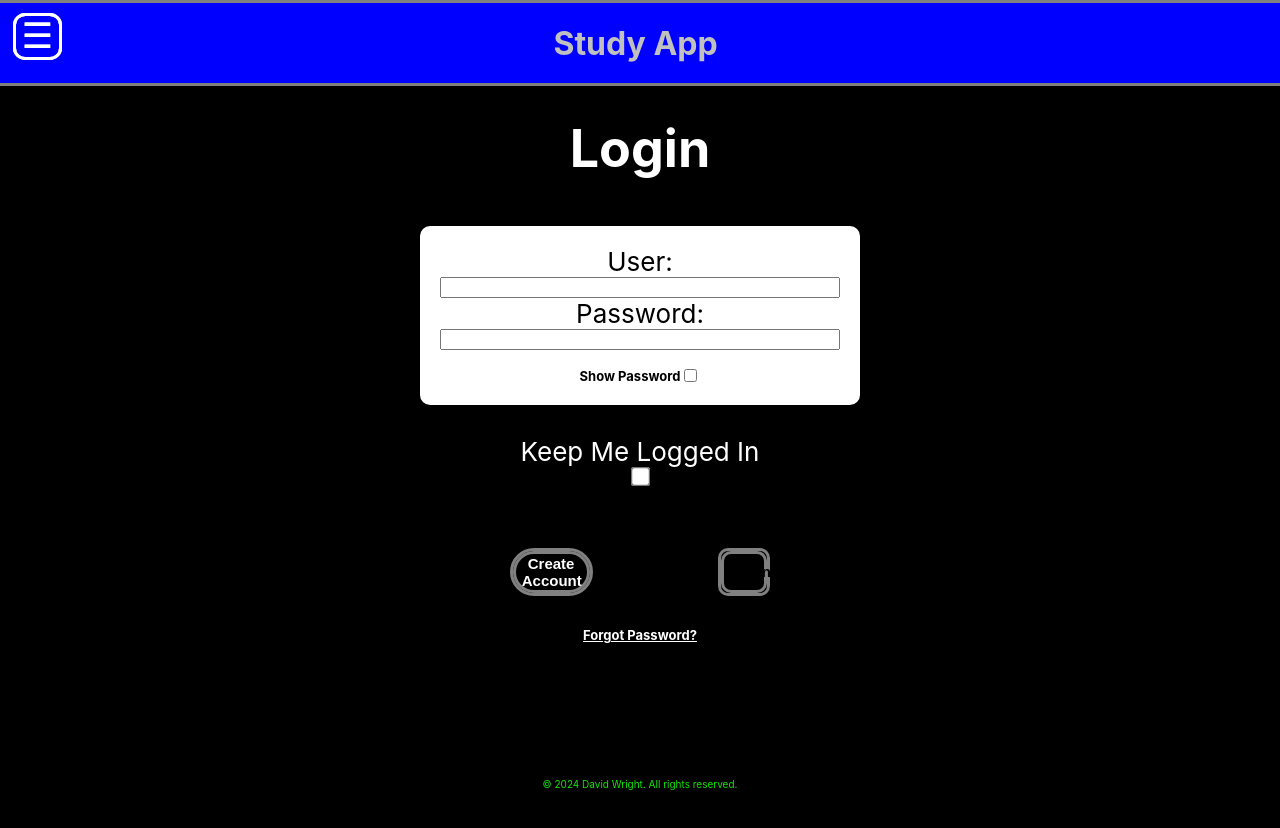
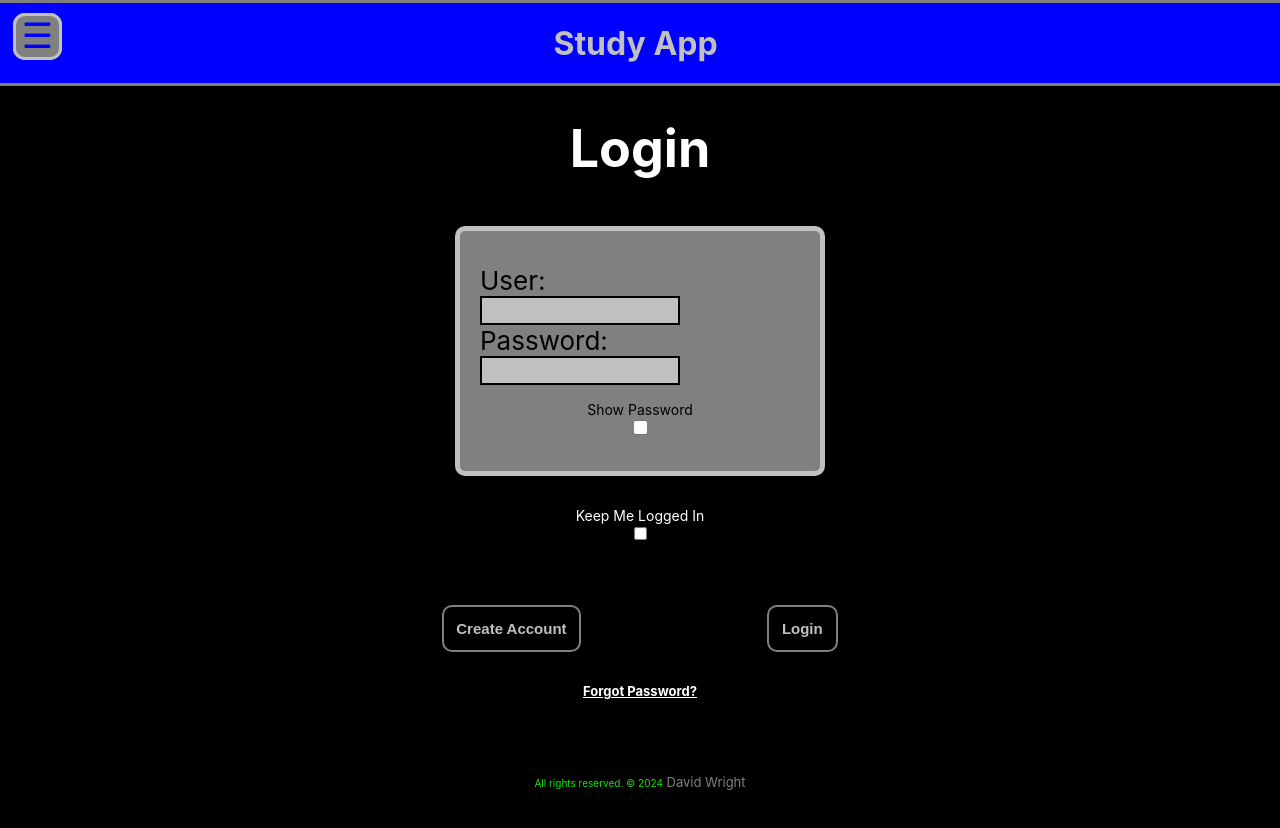
Before and after one commit to Code-Life-Hub/studyApp_FrontEnd, a React (Create React App) app: page / in a window 1280 px wide. Shown: the top 828 px of the page. Built offline with nearby package versions, Linux system fonts and the light colour scheme.

Commit message:
Major updates.

```diff
--- a/src/App.js
+++ b/src/App.js
@@ -50,11 +50,11 @@ function App() {
                 autoCapitalize="off"
                 required
               />
-              <label className="password">Password:</label>
+              <label className="Password">Password:</label>
               <input
-                className="password"
+                className="Password"
                 type="password"
-                id="password"
+                id="Password"
                 // autoComplete="off" // I am leaving this here in case I change my mind.
                 autoCorrect="off"
                 autoCapitalize="off"
--- a/src/components/utils/Footer.js
+++ b/src/components/utils/Footer.js
@@ -35,7 +35,12 @@ const Footer = () => {
         className="trademark-footer"
         title="Trademark - © 2024 David Wright. All rights reserved."
       >
-        © {new Date().getFullYear()} David Wright. All rights reserved.
+        All rights reserved.
+        © {new Date().getFullYear()}
+        <a className="mailTo" href="mailTo:Dwright9157@icloud.com">
+          {" "}
+          David Wright
+        </a>
       </p>
     )
   );
--- a/src/styles/App.css
+++ b/src/styles/App.css
@@ -31,9 +31,61 @@
     font-size: 1.5em;
   }
 
+  #username_or_email.username_or_email {
+    width: 60%;
+    border: solid black 2px;
+    background-color: silver;
+    color: blue;
+    font-weight: bold;
+    font-size: 20px;
+    font-family: Times New Roman;
+  }
+
+  .username_or_email {
+    display: flex;
+  }
+
+  #username_or_email.username_or_email:active {
+    background-color: black;
+  }
+
+  .Password {
+    display: flex;
+  }
+
+  #Password.Password {
+    width: 60%;
+    border: solid black 2px;
+    background-color: silver;
+    color: blue;
+    font-weight: bold;
+    font-size: 20px;
+    font-family: Times New Roman;
+  }
+
+  #Password.Password:active {
+    background-color: black;
+  }
+
+  .password {
+    display: flex;
+    flex-direction: column;
+    align-items: center;
+    width: 100%;
+    font-size: 14px;
+  }
+
+  .navLinks>a {
+    color: white;
+    text-decoration: none;
+    font-size: 1.5em;
+  }
+
   .navLinks>a:hover {
     align-self: center;
     text-decoration: underline;
+    color: rgb(38, 38, 254);
+    font-style: italic;
   }
 
   .closeNavButton {
@@ -107,13 +159,13 @@
 
 
   .hamburger-btn {
-    background: none;
+    background-color: grey;
     position: fixed;
-    border: solid white 3px;
+    border: solid silver 3px;
     border-radius: 25%;
     font-size: 35px;
     cursor: pointer;
-    color: white;
+    color: blue;
     outline: none;
     margin: 1%;
     padding-top: 0px;
@@ -125,8 +177,9 @@
 
   .hamburger-btn:hover {
     transform: scale(1.0);
-    color: #39ff14;
-    border: solid white 2px;
+    color: white;
+    background-color: blue;
+    border: solid white 3px;
   }
 
   .backToTop {
@@ -148,34 +201,71 @@
   .UserLogin {
     display: flex;
     flex-direction: column;
-    background-color: white;
+    justify-content: center;
+    background-color: grey;
+    border: solid silver 5px;
     color: black;
     padding: 20px;
     border-radius: 10px;
     box-shadow: 0 0 10px 0 rgba(0, 0, 0, 0.1);
-    width: 400px;
+    width: 25%;
+    height: 25vh;
   }
 
   .rememberMe {
     display: flex;
+    font-size: 14px;
     flex-direction: column;
     align-self: center;
   }
 
-  .rememberMe input {
+  .rememberMe:hover {
     align-self: center;
+    transform: scale(1.2);
+  }
+
+  input.rememberme.rememberme:hover {
     transform: scale(1.5);
+    cursor: pointer;
+  }
+
+  .mailTo {
+    text-decoration: none;
+    font-size: 13px;
+    color: grey;
+  }
+
+  .mailTo:hover {
+    color: white;
+    font-style: italic;
+    font-weight: bold;
+    font-size: 15px;
   }
 
   .ShowPsw {
     display: flex;
     justify-content: center;
+    flex-direction: column;
     align-items: center;
     color: black;
-    font-size: 13px;
-    font-weight: bold;
+    font-size: 14px;
     cursor: pointer;
     margin-top: 2vh;
+  }
+
+  .ShowPsw:hover {
+    align-self: center;
+    transform: scale(1.2);
+  }
+
+  .ShowPswCb {
+    align-self: center;
+    transform: scale(1.2);
+  }
+
+  .ShowPswCb:hover {
+    transform: scale(1.5);
+    cursor: pointer;
   }
 
   .ForgotPsw {
@@ -190,65 +280,57 @@
   .Login-Register {
     display: flex;
     justify-content: space-evenly;
-    width: 40%;
-    flex-wrap: no-wrap;
+    width: 60%;
   }
 
   #Login.login {
     width: 100%;
     height: 100%;
     background-color: black;
-    padding-top: 0;
+    border: solid grey 2px;
+    padding: 13px;
     margin-top: 0;
     font-weight: bold;
-    border: solid grey 3px;
     border-radius: 10px;
     font-size: 15px;
-  }
-
-  .loginButton {
-    width: 9%;
-    background-color: black;
-    color: white;
-    font-weight: bold;
-    border: solid grey 3px;
-    border-radius: 10px;
-    font-size: 15px;
+    color: silver;
   }
 
   #Login.login:hover {
-    background-color: white;
-    color: black;
+    background-color: grey;
+    color: blue;
+    font-size: 16px;
+    border: solid white 3px;
+    font-style: italic;
+    cursor: pointer;
   }
 
   #register.register {
     width: 100%;
     height: 100%;
     background-color: black;
-    color: white;
     font-weight: bold;
-    border: solid grey 3px;
-    border-radius: 48px;
+    border-radius: 10px;
+    border: solid grey 2px;
     font-size: 15px;
-  }
-
-  .registerButton {
-    width: 15%;
-    background-color: black;
-    color: white;
-    font-weight: bold;
-    border: solid grey 3px;
-    border-radius: 48px;
-    font-size: 15px;
+    color: silver;
+    padding: 12px;
   }
 
   #register.register:hover {
-    background-color: white;
-    color: black;
+    background-color: grey;
+    color: blue;
+    font-size: 16px;
+    border: solid white 3px;
+    font-style: italic;
+    cursor: pointer;
   }
 
   .ForgotPsw:hover {
-    color: cyan;
+    color: gold;
+    font-style: italic;
+    cursor: pointer;
+    font-size: 16px;
   }
 
 }
```
